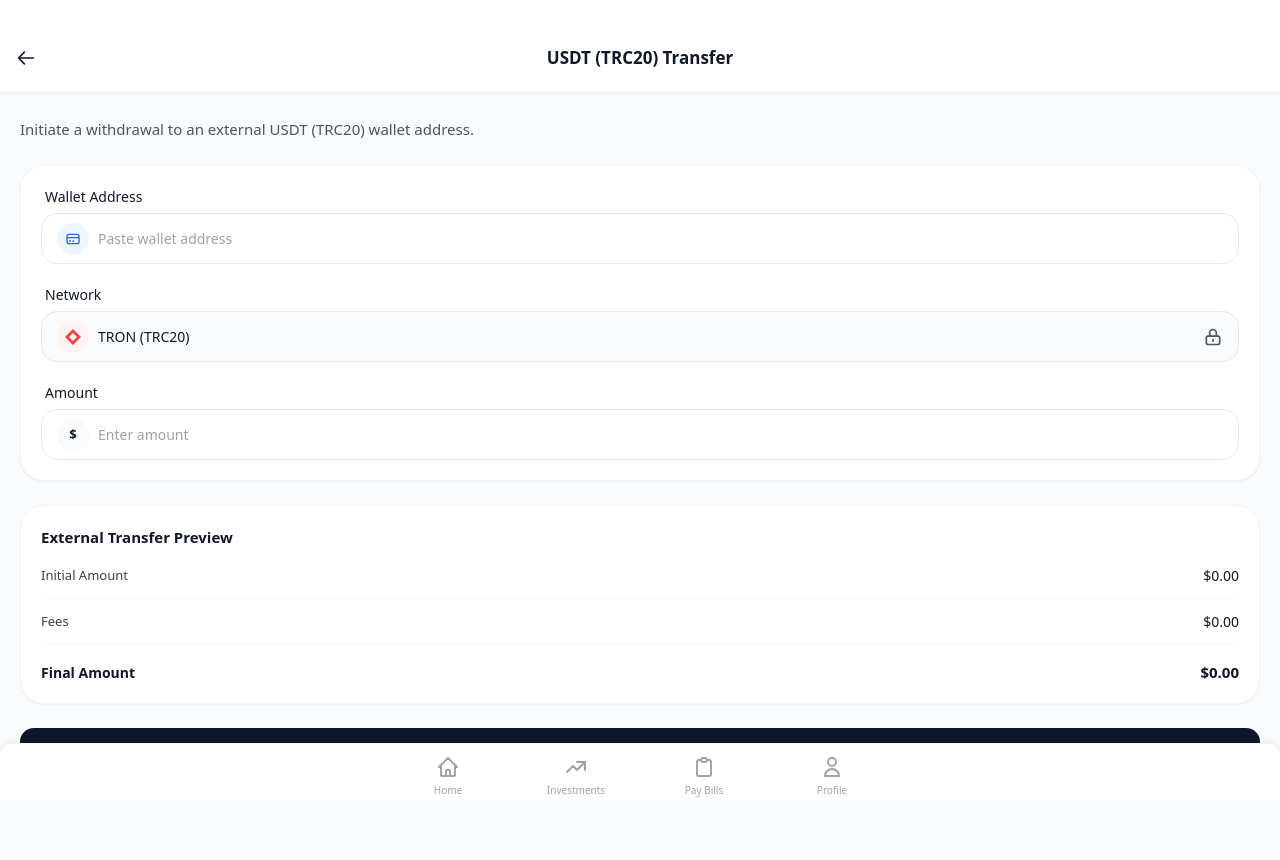
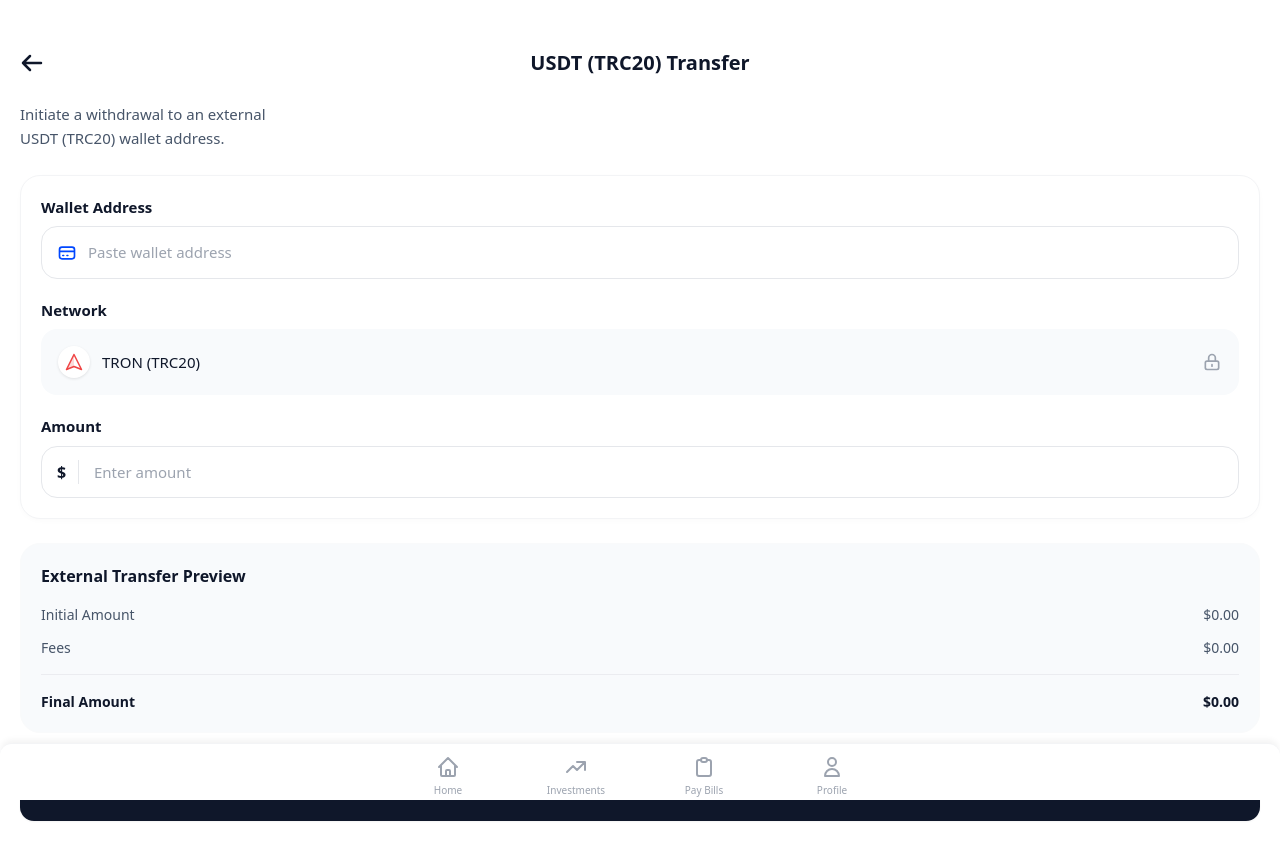
Before and after one commit to ademolaaa/bill-payment-app, a Next.js app in the folder web/: page /withdraw/crypto-transfer in a window 1280 px wide. Shown: the top 860 px of the page. Built offline with nearby package versions, Linux system fonts and the light colour scheme.

Commit message:
feat: implement USDT (TRC20) transfer withdrawal page

```diff
--- a/web/app/(dashboard)/withdraw/crypto-transfer/page.tsx
+++ b/web/app/(dashboard)/withdraw/crypto-transfer/page.tsx
@@ -1,88 +1,134 @@
 'use client';
 
-import React from 'react';
+import React, { useState } from 'react';
 import Link from 'next/link';
 import { Button } from '../../../../components/Button';
 
 export default function CryptoTransferPage() {
+  const [address, setAddress] = useState('');
+  const [amount, setAmount] = useState('');
+
+  const numAmount = parseFloat(amount) || 0;
+  const fees = numAmount > 0 ? 1 : 0; // Flat 1 USDT network fee for example
+  const finalAmount = Math.max(0, numAmount - fees);
+
   return (
-    <div className="flex flex-col min-h-screen bg-slate-50 dark:bg-slate-950 pb-24">
-      <header className="p-4 pt-10 flex items-center justify-between border-b border-gray-100 bg-white dark:bg-slate-900 shadow-sm relative z-10">
-        <Link href="/withdraw" className="p-2 -ml-2 rounded-full hover:bg-gray-100 dark:bg-slate-800 transition-colors cursor-pointer">
-           <svg xmlns="http://www.w3.org/2000/svg" className="h-5 w-5 text-gray-900 dark:text-slate-200" fill="none" viewBox="0 0 24 24" stroke="currentColor"><path strokeLinecap="round" strokeLinejoin="round" strokeWidth={2} d="M10 19l-7-7m0 0l7-7m-7 7h18" /></svg>
+    <div className="flex flex-col min-h-screen bg-white dark:bg-slate-950 pb-24">
+      {/* Header section */}
+      <header className="px-5 pt-12 pb-6 flex items-center bg-white dark:bg-slate-950 sticky top-0 z-10">
+        <Link href="/withdraw" className="mr-4 text-[#0F172A] dark:text-white">
+          <svg xmlns="http://www.w3.org/2000/svg" className="h-6 w-6" fill="none" viewBox="0 0 24 24" stroke="currentColor" strokeWidth={2.5}>
+            <path strokeLinecap="round" strokeLinejoin="round" d="M10 19l-7-7m0 0l7-7m-7 7h18" />
+          </svg>
         </Link>
-        <h1 className="text-[17px] font-bold text-gray-900 dark:text-white absolute left-1/2 transform -translate-x-1/2">USDT (TRC20) Transfer</h1>
-        <div className="w-8"></div>
+        <h1 className="text-[20px] font-bold text-[#0F172A] dark:text-white flex-1 text-center pr-10">
+          USDT (TRC20) Transfer
+        </h1>
       </header>
 
-      <div className="px-5 pt-6 flex flex-col space-y-6">
-        <p className="text-[15px] text-gray-600 leading-relaxed">
-          Initiate a withdrawal to an external USDT (TRC20) wallet address.
+      <div className="px-5 flex flex-col space-y-6">
+
+        {/* Subtitle */}
+        <p className="text-[15px] text-[#475569] dark:text-slate-400 leading-relaxed pr-2">
+          Initiate a withdrawal to an external<br/>USDT (TRC20) wallet address.
         </p>
 
-        <form className="flex flex-col space-y-6">
-          <div className="bg-white dark:bg-slate-900 p-5 rounded-3xl shadow-sm border border-gray-100 flex flex-col space-y-5">
+        {/* Form Container */}
+        <div className="bg-white dark:bg-slate-900 border border-gray-100 dark:border-slate-800 rounded-[20px] p-5 shadow-[0_2px_10px_-4px_rgba(0,0,0,0.05)] space-y-5">
+
+          {/* Wallet Address */}
           <div>
-              <label htmlFor="wallet-address" className="block text-gray-900 dark:text-slate-200 text-[14px] font-medium mb-1.5 ml-1">Wallet Address</label>
-              <div className="relative">
-                <div className="absolute inset-y-0 left-0 pl-4 flex items-center pointer-events-none">
-                  <div className="w-8 h-8 rounded-full bg-blue-50 flex items-center justify-center text-blue-600">
-                    <svg xmlns="http://www.w3.org/2000/svg" className="h-4 w-4" fill="none" viewBox="0 0 24 24" stroke="currentColor"><path strokeLinecap="round" strokeLinejoin="round" strokeWidth={2} d="M3 10h18M7 15h1m4 0h1m-7 4h12a3 3 0 003-3V8a3 3 0 00-3-3H6a3 3 0 00-3 3v8a3 3 0 003 3z" /></svg>
+            <label className="block text-[15px] font-bold text-[#0F172A] dark:text-white mb-2">Wallet Address</label>
+            <div className="relative flex items-center">
+              <div className="absolute left-4 flex items-center justify-center text-[#0047FF] dark:text-blue-400">
+                <svg xmlns="http://www.w3.org/2000/svg" className="h-5 w-5" fill="none" viewBox="0 0 24 24" stroke="currentColor" strokeWidth={2}>
+                  <path strokeLinecap="round" strokeLinejoin="round" d="M3 10h18M7 15h1m4 0h1m-7 4h12a3 3 0 003-3V8a3 3 0 00-3-3H6a3 3 0 00-3 3v8a3 3 0 003 3z" />
+                </svg>
               </div>
-                </div>
-                <input id="wallet-address" type="text" placeholder="Paste wallet address" className="w-full pl-14 pr-4 py-3.5 border border-gray-200 rounded-2xl text-[14px] text-gray-900 dark:text-white focus:outline-none focus:ring-2 focus:ring-blue-500" />
+              <input
+                type="text"
+                placeholder="Paste wallet address"
+                value={address}
+                onChange={(e) => setAddress(e.target.value)}
+                className="w-full bg-white dark:bg-slate-900 border border-gray-200 dark:border-slate-700 rounded-2xl py-3.5 pl-[46px] pr-4 text-[15px] focus:outline-none focus:border-blue-500 focus:ring-1 focus:ring-blue-500 transition-shadow text-[#0F172A] dark:text-white placeholder-gray-400"
+              />
             </div>
           </div>
 
+          {/* Network */}
           <div>
-              <label htmlFor="network" className="block text-gray-900 dark:text-slate-200 text-[14px] font-medium mb-1.5 ml-1">Network</label>
-              <div className="relative">
-                <div className="absolute inset-y-0 left-0 pl-4 flex items-center pointer-events-none">
-                  <div className="w-8 h-8 rounded-full bg-red-50 flex items-center justify-center text-red-500 font-bold">
-                    <svg xmlns="http://www.w3.org/2000/svg" className="h-4 w-4" fill="currentColor" viewBox="0 0 24 24"><path d="M11.996 0L0 12.001l11.996 12L24 12.001 11.996 0zM12 18l-6-6 6-6 6 6-6 6z"/></svg>
+            <label className="block text-[15px] font-bold text-[#0F172A] dark:text-white mb-2">Network</label>
+            <div className="flex items-center justify-between bg-[#F8FAFC] dark:bg-slate-800 border border-transparent dark:border-slate-700 rounded-2xl p-4">
+              <div className="flex items-center space-x-3">
+                <div className="w-8 h-8 rounded-full bg-white dark:bg-slate-700 flex items-center justify-center shadow-[0_1px_3px_rgba(0,0,0,0.1)]">
+                  {/* TRON Icon */}
+                  <svg width="18" height="18" viewBox="0 0 24 24" fill="none" xmlns="http://www.w3.org/2000/svg">
+                    <path d="M12 2L2 22L12 18L22 22L12 2Z" stroke="#EF4444" strokeWidth="2" strokeLinejoin="round"/>
+                    <path d="M2 22L12 18V2L2 22Z" fill="#EF4444" fillOpacity="0.2"/>
+                  </svg>
                 </div>
+                <span className="text-[15px] font-medium text-[#0F172A] dark:text-white">TRON (TRC20)</span>
               </div>
-                <input id="network" type="text" value="TRON (TRC20)" disabled className="w-full pl-14 pr-10 py-3.5 border border-gray-200 bg-gray-50 dark:bg-slate-800 rounded-2xl text-[14px] text-gray-900 dark:text-white focus:outline-none" />
-                <div className="absolute inset-y-0 right-0 pr-4 flex items-center pointer-events-none">
-                  <svg xmlns="http://www.w3.org/2000/svg" className="h-5 w-5 text-gray-600 dark:text-slate-700" fill="none" viewBox="0 0 24 24" stroke="currentColor"><path strokeLinecap="round" strokeLinejoin="round" strokeWidth={2} d="M12 15v2m-6 4h12a2 2 0 002-2v-6a2 2 0 00-2-2H6a2 2 0 00-2 2v6a2 2 0 002 2zm10-10V7a4 4 0 00-8 0v4h8z" /></svg>
-                </div>
+              <svg xmlns="http://www.w3.org/2000/svg" className="h-5 w-5 text-gray-400" fill="none" viewBox="0 0 24 24" stroke="currentColor">
+                <path strokeLinecap="round" strokeLinejoin="round" strokeWidth={2} d="M12 15v2m-6 4h12a2 2 0 002-2v-6a2 2 0 00-2-2H6a2 2 0 00-2 2v6a2 2 0 002 2zm10-10V7a4 4 0 00-8 0v4h8z" />
+              </svg>
             </div>
           </div>
 
+          {/* Amount */}
           <div>
-              <label htmlFor="amount" className="block text-gray-900 dark:text-slate-200 text-[14px] font-medium mb-1.5 ml-1">Amount</label>
-              <div className="relative">
-                <div className="absolute inset-y-0 left-0 pl-4 flex items-center pointer-events-none">
-                  <div className="w-8 h-8 rounded-full bg-gray-50 dark:bg-slate-800 flex items-center justify-center text-gray-900 dark:text-white font-bold text-[13px]">
+            <label className="block text-[15px] font-bold text-[#0F172A] dark:text-white mb-2">Amount</label>
+            <div className="relative flex items-center">
+              <div className="absolute left-0 pl-4 pr-3 border-r border-gray-200 dark:border-slate-700 flex items-center justify-center text-[#0F172A] dark:text-white font-bold h-[24px]">
                 $
               </div>
-                </div>
-                <input id="amount" type="number" placeholder="Enter amount" className="w-full pl-14 pr-4 py-3.5 border border-gray-200 rounded-2xl text-[14px] text-gray-900 dark:text-white focus:outline-none focus:ring-2 focus:ring-blue-500" />
-              </div>
+              <input
+                type="number"
+                placeholder="Enter amount"
+                value={amount}
+                onChange={(e) => setAmount(e.target.value)}
+                className="w-full bg-white dark:bg-slate-900 border border-gray-200 dark:border-slate-700 rounded-2xl py-3.5 pl-[52px] pr-4 text-[15px] focus:outline-none focus:border-blue-500 focus:ring-1 focus:ring-blue-500 transition-shadow text-[#0F172A] dark:text-white placeholder-gray-400"
+              />
             </div>
           </div>
 
-          <div className="bg-white dark:bg-slate-900 p-5 rounded-3xl shadow-sm border border-gray-100">
-            <h3 className="text-[15px] font-bold text-gray-900 dark:text-white mb-4">External Transfer Preview</h3>
+        </div>
 
-            <div className="flex flex-col space-y-3">
-              <div className="flex justify-between items-center pb-3 border-b border-gray-50">
-                <span className="text-[13px] font-medium text-gray-700 dark:text-slate-600">Initial Amount</span>
-                <span className="text-[14px] font-medium text-gray-900 dark:text-white">$0.00</span>
+        {/* Preview Container */}
+        <div className="bg-[#F8FAFC] dark:bg-slate-800/50 rounded-[20px] p-5 border border-gray-50 dark:border-slate-800">
+          <h3 className="text-[16px] font-bold text-[#0F172A] dark:text-white mb-4">External Transfer Preview</h3>
+
+          <div className="flex justify-between items-center mb-3">
+            <span className="text-[14px] text-[#475569] dark:text-slate-400">Initial Amount</span>
+            <span className="text-[14px] text-[#475569] dark:text-slate-400">
+              ${numAmount.toLocaleString('en-US', {minimumFractionDigits:2, maximumFractionDigits:2})}
+            </span>
           </div>
-              <div className="flex justify-between items-center pb-3 border-b border-gray-50">
-                <span className="text-[13px] font-medium text-gray-700 dark:text-slate-600">Fees</span>
-                <span className="text-[14px] font-medium text-gray-900 dark:text-white">$0.00</span>
+
+          <div className="flex justify-between items-center mb-4">
+            <span className="text-[14px] text-[#475569] dark:text-slate-400">Fees</span>
+            <span className="text-[14px] text-[#475569] dark:text-slate-400">
+              ${fees.toLocaleString('en-US', {minimumFractionDigits:2, maximumFractionDigits:2})}
+            </span>
           </div>
-              <div className="flex justify-between items-center pt-1">
-                <span className="text-[14px] font-bold text-gray-900 dark:text-white">Final Amount</span>
-                <span className="text-[15px] font-bold text-gray-900 dark:text-white">$0.00</span>
-              </div>
+
+          <div className="h-[1px] bg-gray-200/70 dark:bg-slate-700 w-full mb-4"></div>
+
+          <div className="flex justify-between items-center">
+            <span className="text-[14px] font-bold text-[#0F172A] dark:text-white">Final Amount</span>
+            <span className="text-[14px] font-bold text-[#0F172A] dark:text-white">
+              ${finalAmount.toLocaleString('en-US', {minimumFractionDigits:2, maximumFractionDigits:2})}
+            </span>
           </div>
         </div>
 
-          <Button type="submit" className="w-full py-4 rounded-[14px] font-bold text-[15px]">Confirm</Button>
-        </form>
+        {/* Confirm Button */}
+        <div className="pt-2">
+          <Button className="w-full rounded-[14px] bg-[#0047FF] hover:bg-blue-700 py-4 text-[16px] font-bold flex items-center justify-center shadow-md">
+            Confirm
+          </Button>
+        </div>
+
       </div>
     </div>
   );
```
Lines whose indentation alone changed are shown as unchanged.
